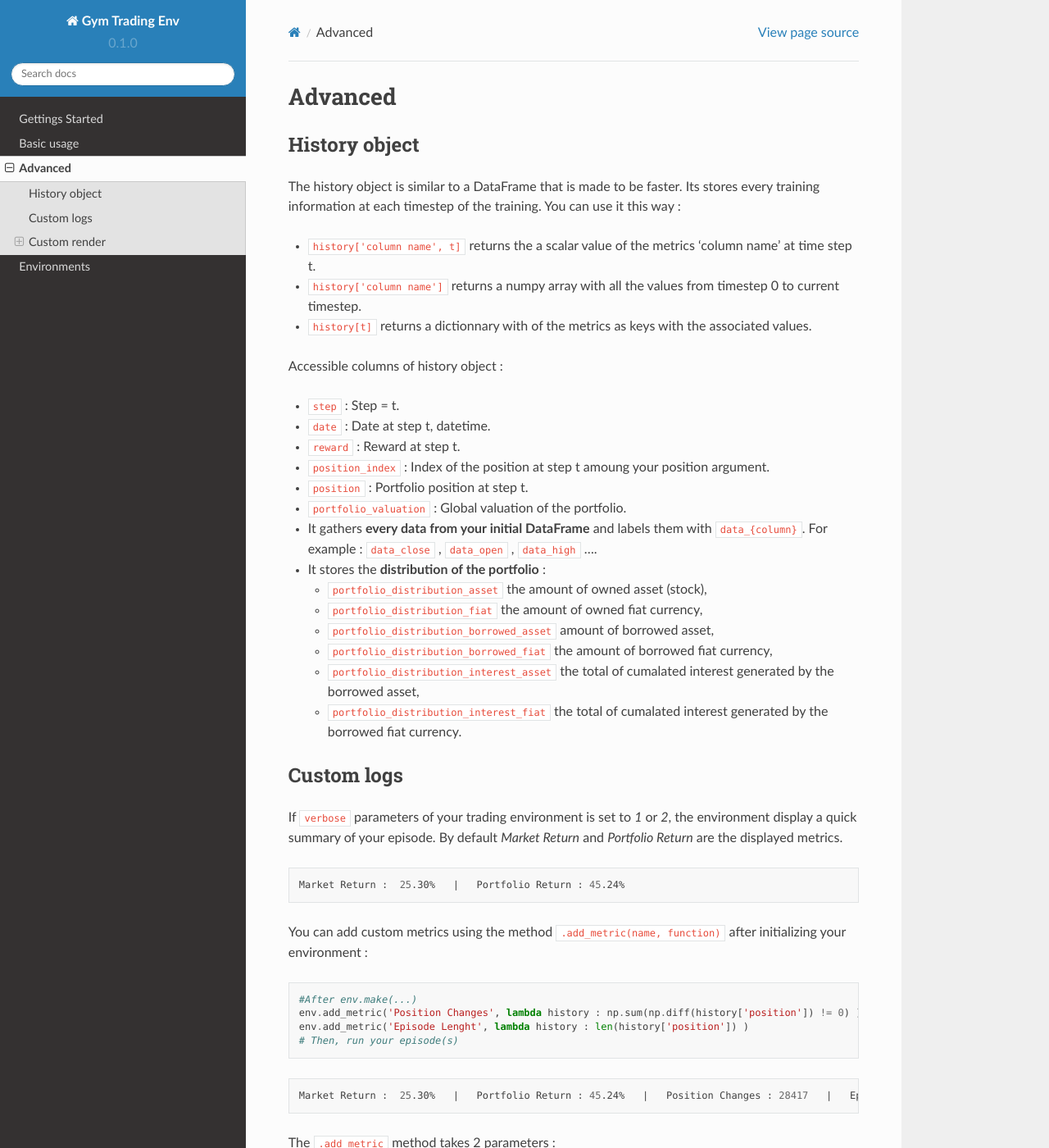
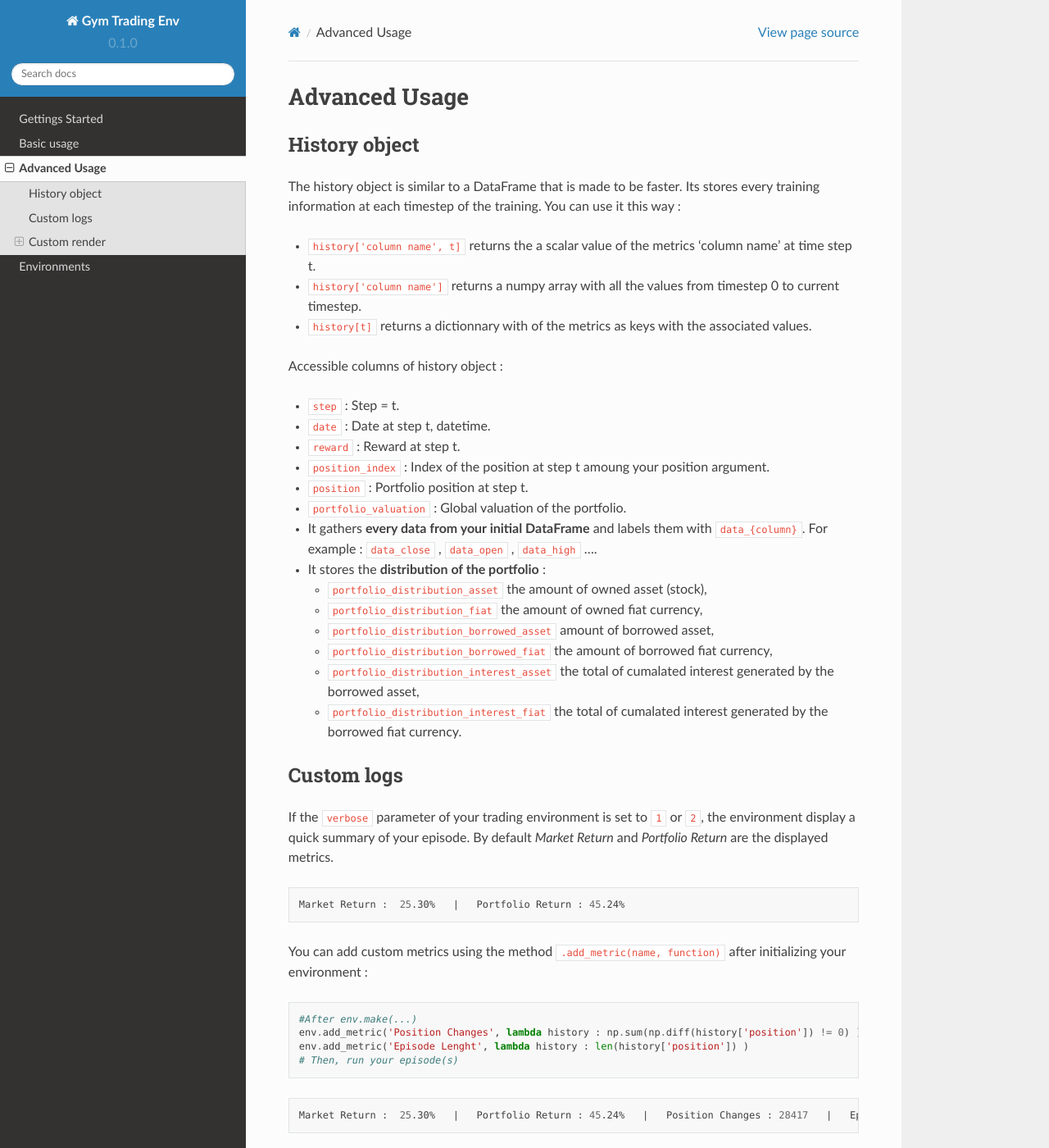
Before and after one commit to ClementPerroud/Gym-Trading-Env, a Sphinx documentation site: the page built from docs/source/advanced_usage.rst, in a window 1280 px wide and 1400 px high. Shown: the whole window at 82% size. Built offline with Sphinx 7.4.7 and the Read the Docs theme 2.0.0, drawn with Linux system fonts in a browser that asks for light colours.

Commit message:
Update advanced_usage.rst

```diff
--- a/docs/source/advanced_usage.rst
+++ b/docs/source/advanced_usage.rst
@@ -1,4 +1,4 @@
-Advanced
+Advanced Usage
 ==========
 
 History object
@@ -31,7 +31,7 @@ Accessible columns of history object :
 Custom logs
 -------------
 
-If ``verbose`` parameters of your trading environment is set to `1` or `2`, the environment display a quick summary of your episode. By default `Market Return` and `Portfolio Return` are the displayed metrics.
+If the ``verbose`` parameter of your trading environment is set to ``1`` or ``2``, the environment display a quick summary of your episode. By default `Market Return` and `Portfolio Return` are the displayed metrics.
 
 .. code-block:: bash
 
```
